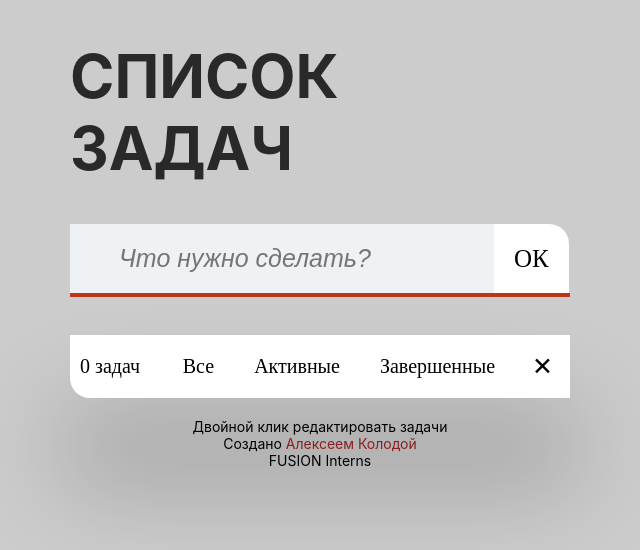
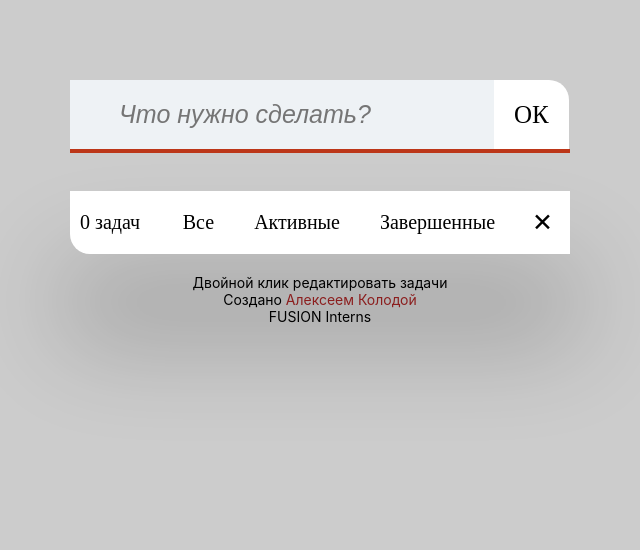
Before and after one commit to AlexKoloda/TODO-List, a React (Create React App) app in the folder my-app/: page / in a window 1280 px wide. Shown: the top 550 px of the page, without its empty margins (320-960 px from the left). Built offline with nearby package versions, Linux system fonts and the light colour scheme.

Commit message:
Add props

```diff
--- a/my-app/src/components/Header/Header.tsx
+++ b/my-app/src/components/Header/Header.tsx
@@ -1,9 +1,14 @@
 import styles from "../Header/Header.module.scss";
 
-const Header = () => {
+type HeaderType = {
+text: string;
+}
+
+
+const Header: React.FC<HeaderType> = (props) => {
   return (
     <header className={styles.header}>
-      <h1 className={styles.header__title}>Список задач</h1>
+      <h1 className={styles.header__title}>{props.text}</h1>
     </header>
   );
 };
```
